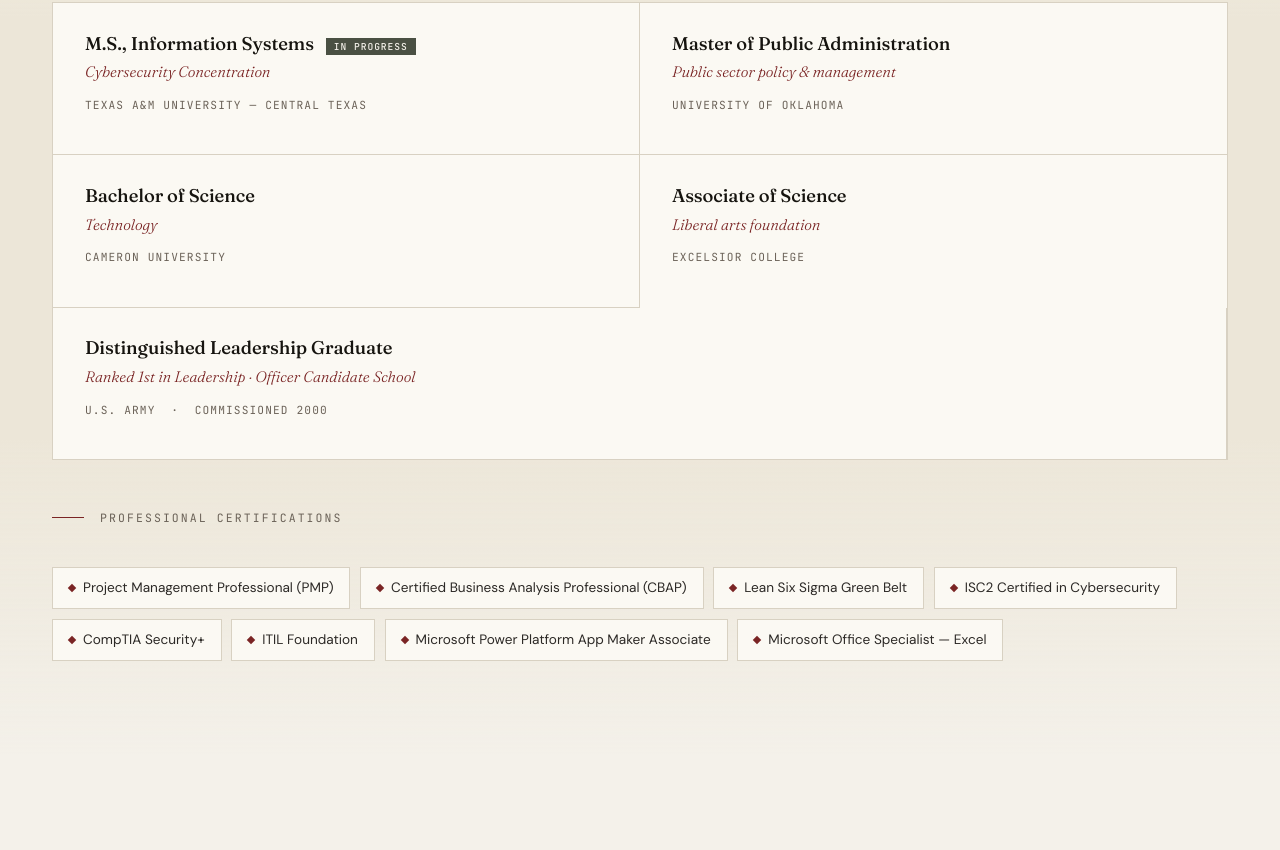
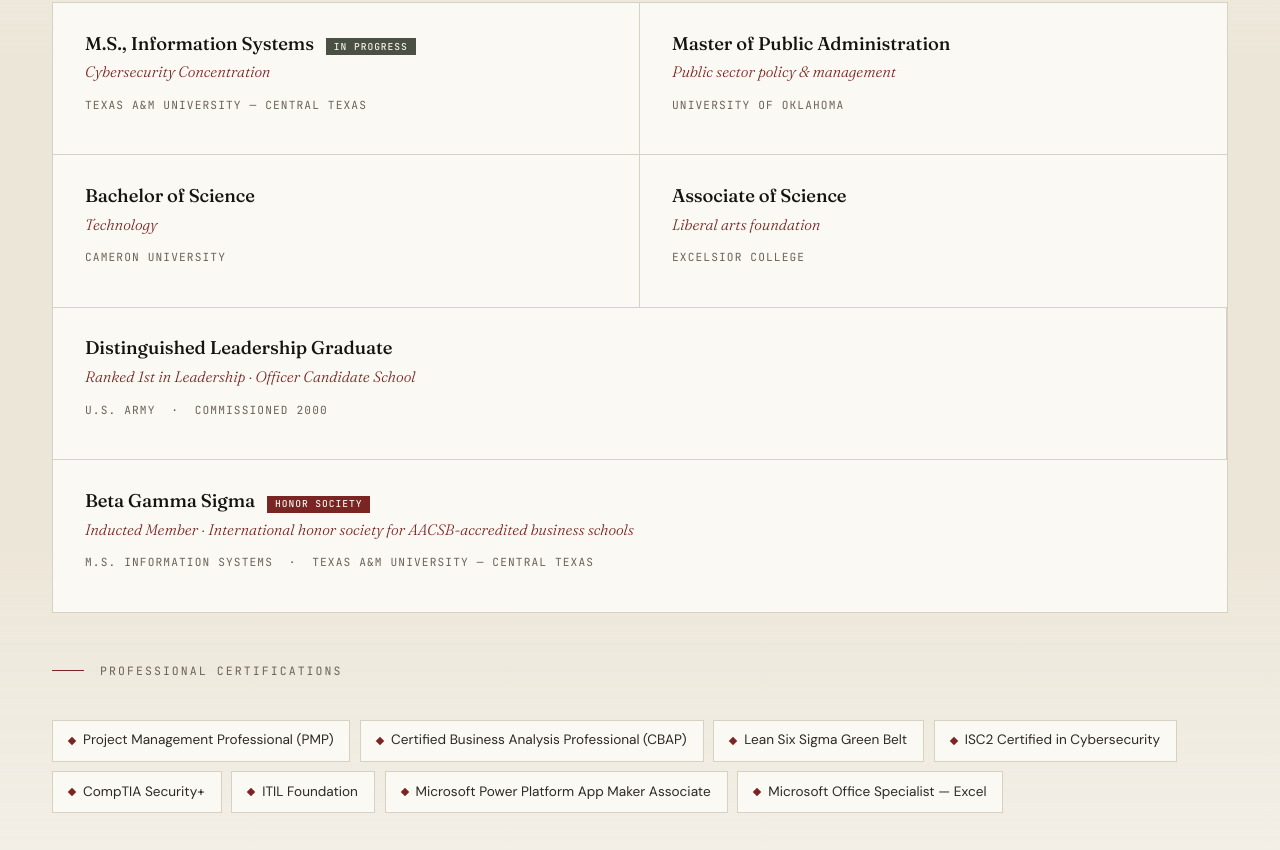
Before and after one commit to sarroyoclaudio/sarroyoclaudio.github.io, a plain HTML site: page index.html in a window 1280 px wide. Shown: the part 4671-5521 px from the top of the page. Drawn offline with Linux system fonts and the light colour scheme.

Commit message:
Add files via upload

```diff
--- a/index.html
+++ b/index.html
@@ -6,6 +6,13 @@
   <title>Santos Arroyo — Project Management & IT Leadership</title>
   <meta name="description" content="Major (Ret.) Santos H. Arroyo Claudio, PMP, CBAP — 20+ years leading complex IT, infrastructure, and security programs across defense, energy, and higher education." />
   <link rel="canonical" href="https://sarroyoclaudio.github.io/" />
+
+  <!-- Favicons -->
+  <link rel="icon" href="favicon.svg" type="image/svg+xml" />
+  <link rel="icon" href="favicon.ico" sizes="any" />
+  <link rel="icon" href="favicon-32.png" type="image/png" sizes="32x32" />
+  <link rel="apple-touch-icon" href="apple-touch-icon.png" sizes="180x180" />
+  <meta name="theme-color" content="#16140f" />
 
   <!-- Open Graph / link previews on LinkedIn, Slack, iMessage, etc. -->
   <meta property="og:type" content="profile" />
@@ -1119,6 +1126,11 @@
             <p class="edu-field"><span data-lang="en">Ranked 1st in Leadership · Officer Candidate School</span><span data-lang="es" hidden>Clasificado 1º en Liderazgo · Escuela de Candidatos a Oficial</span></p>
             <p class="edu-inst">U.S. Army &nbsp;·&nbsp; <span data-lang="en">Commissioned 2000</span><span data-lang="es" hidden>Comisionado 2000</span></p>
           </div>
+          <div class="edu-cell" style="grid-column: span 2;">
+            <h3 class="edu-degree">Beta Gamma Sigma <span class="edu-status" style="background: var(--oxblood);"><span data-lang="en">Honor Society</span><span data-lang="es" hidden>Sociedad de Honor</span></span></h3>
+            <p class="edu-field"><span data-lang="en">Inducted Member · International honor society for AACSB-accredited business schools</span><span data-lang="es" hidden>Miembro Inducido · Sociedad de honor internacional para escuelas de negocios acreditadas por AACSB</span></p>
+            <p class="edu-inst"><span data-lang="en">M.S. Information Systems</span><span data-lang="es" hidden>M.S. Sistemas de Información</span> &nbsp;·&nbsp; Texas A&amp;M University — Central Texas</p>
+          </div>
         </div>
 
         <div class="reveal reveal-delay-2" style="margin-top: 3rem;">
```
Also changed, not shown: apple-touch-icon.png (added), favicon-32.png (added), favicon.ico (added), favicon.svg (added), icon-512.png (added), 2 other files.
